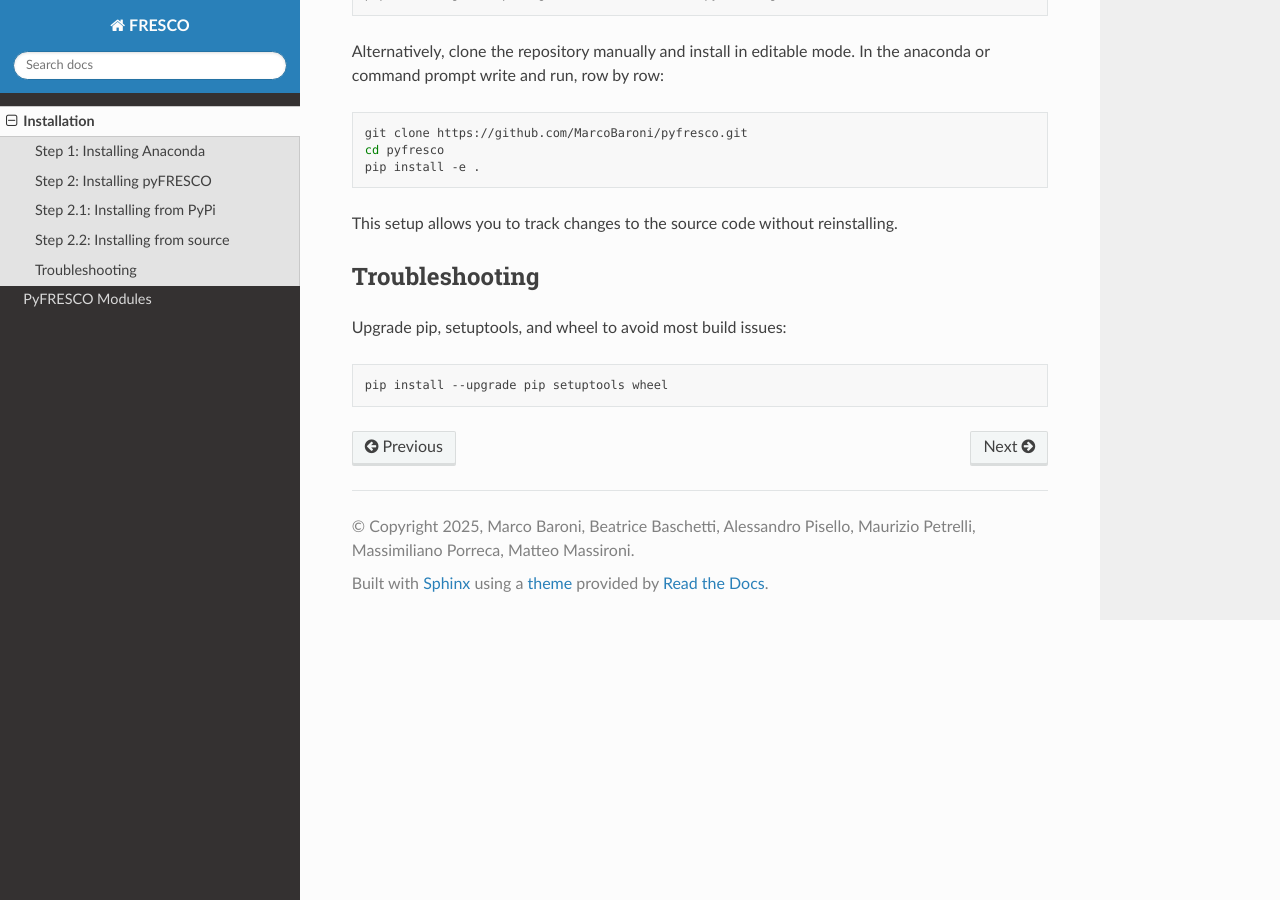
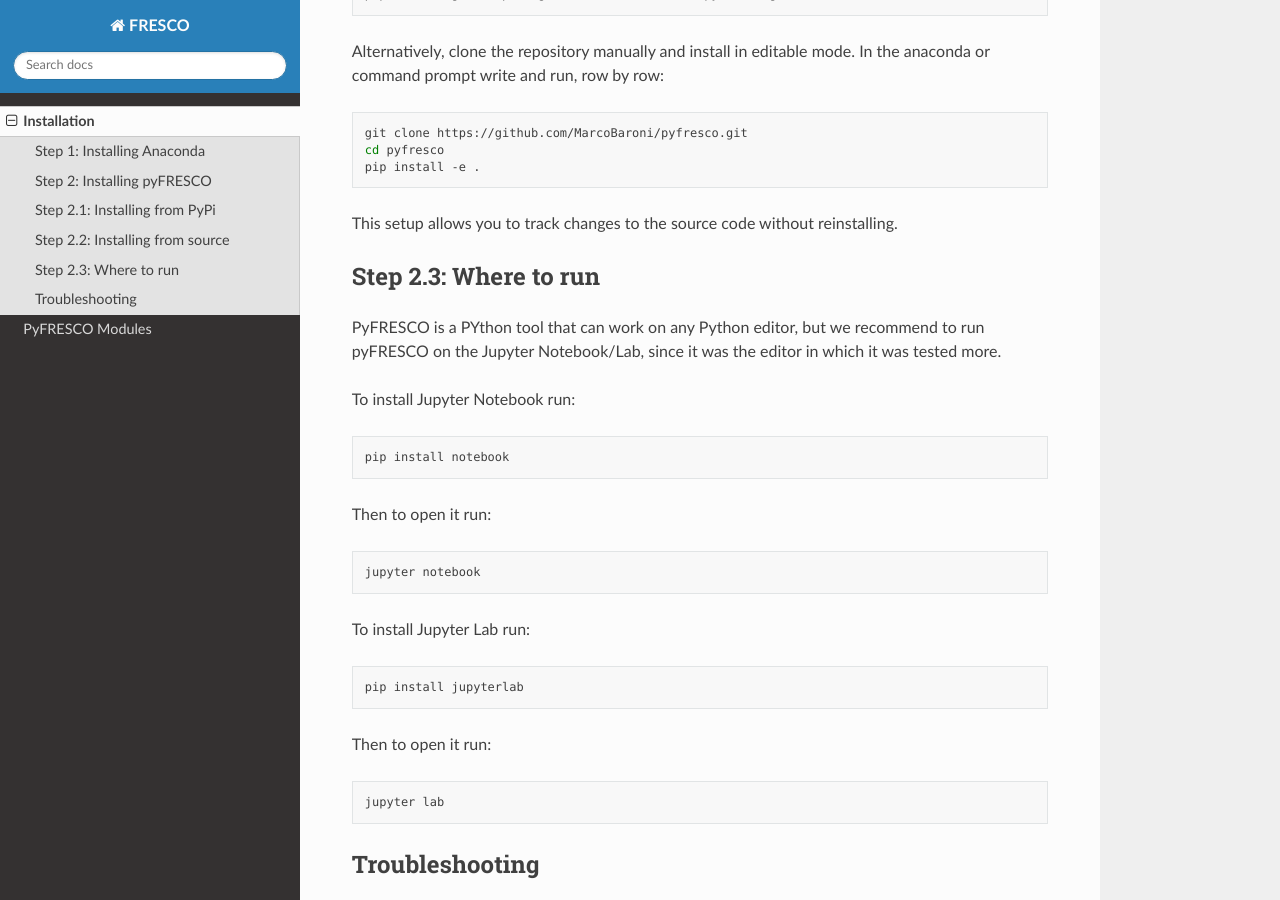
Before and after one commit to MarcoBaroni/pyfresco, a Sphinx documentation site: the page built from docs/installation.rst, in a window 1280 px wide and 900 px high, scrolled down 969 px. Built offline with Sphinx 7.4.7 and the Read the Docs theme 3.1.0, drawn with Linux system fonts in a browser that asks for light colours.

Commit message:
Update installation.rst

```diff
--- a/docs/installation.rst
+++ b/docs/installation.rst
@@ -46,6 +46,35 @@
 
 This setup allows you to track changes to the source code without reinstalling.
 
+Step 2.3: Where to run
+--------------------------------
+
+PyFRESCO is a PYthon tool that can work on any Python editor, but we recommend to run pyFRESCO on the Jupyter Notebook/Lab, since it was the editor in which it was tested more.
+
+To install Jupyter Notebook run:
+
+.. code-block:: bash
+
+  pip install notebook
+
+Then to open it run:
+
+.. code-block:: bash
+
+  jupyter notebook
+
+To install Jupyter Lab run:
+
+.. code-block:: bash
+
+  pip install jupyterlab
+
+Then to open it run:
+
+.. code-block:: bash
+
+  jupyter lab
+
 Troubleshooting
 ---------------
 
```
